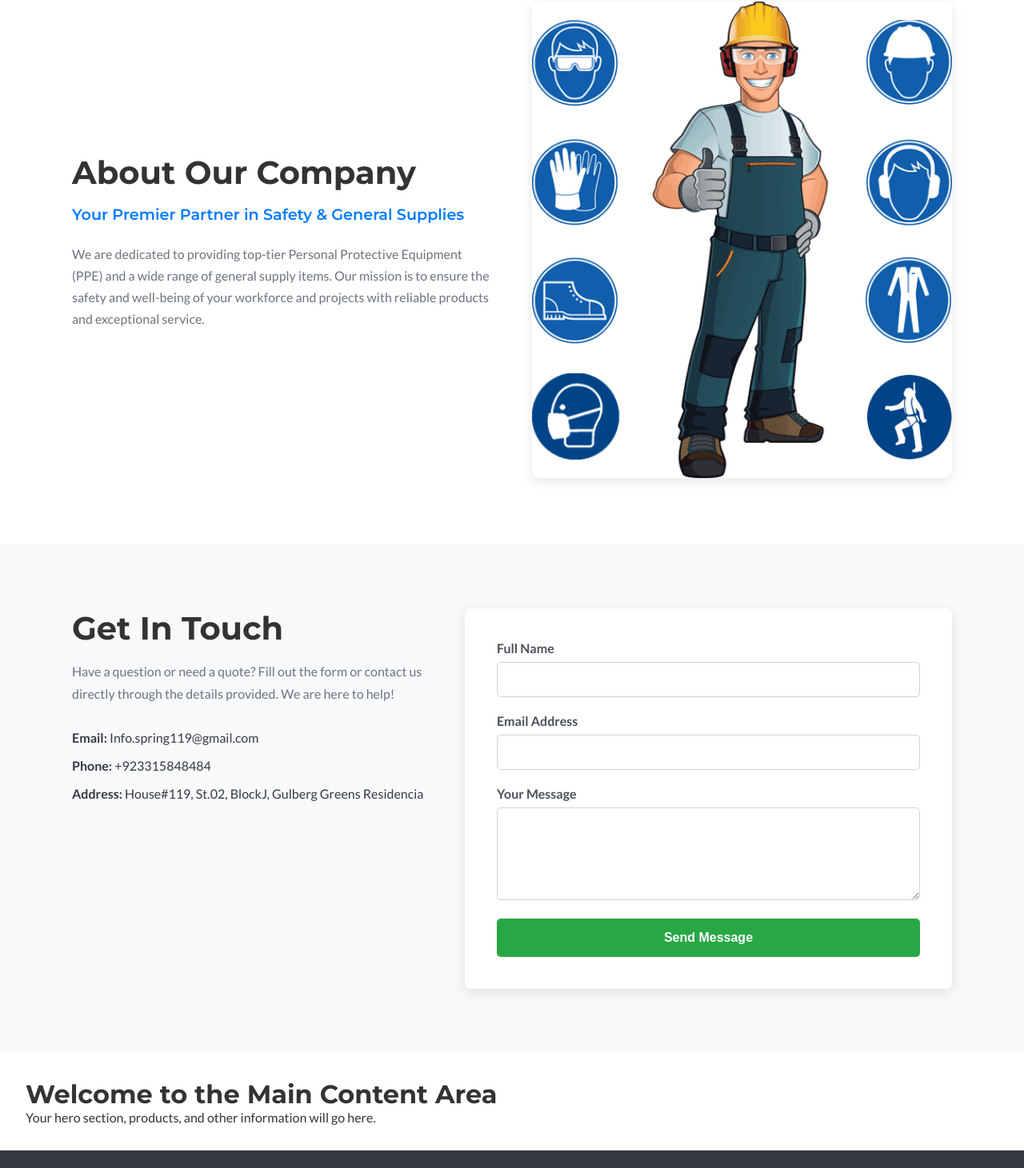
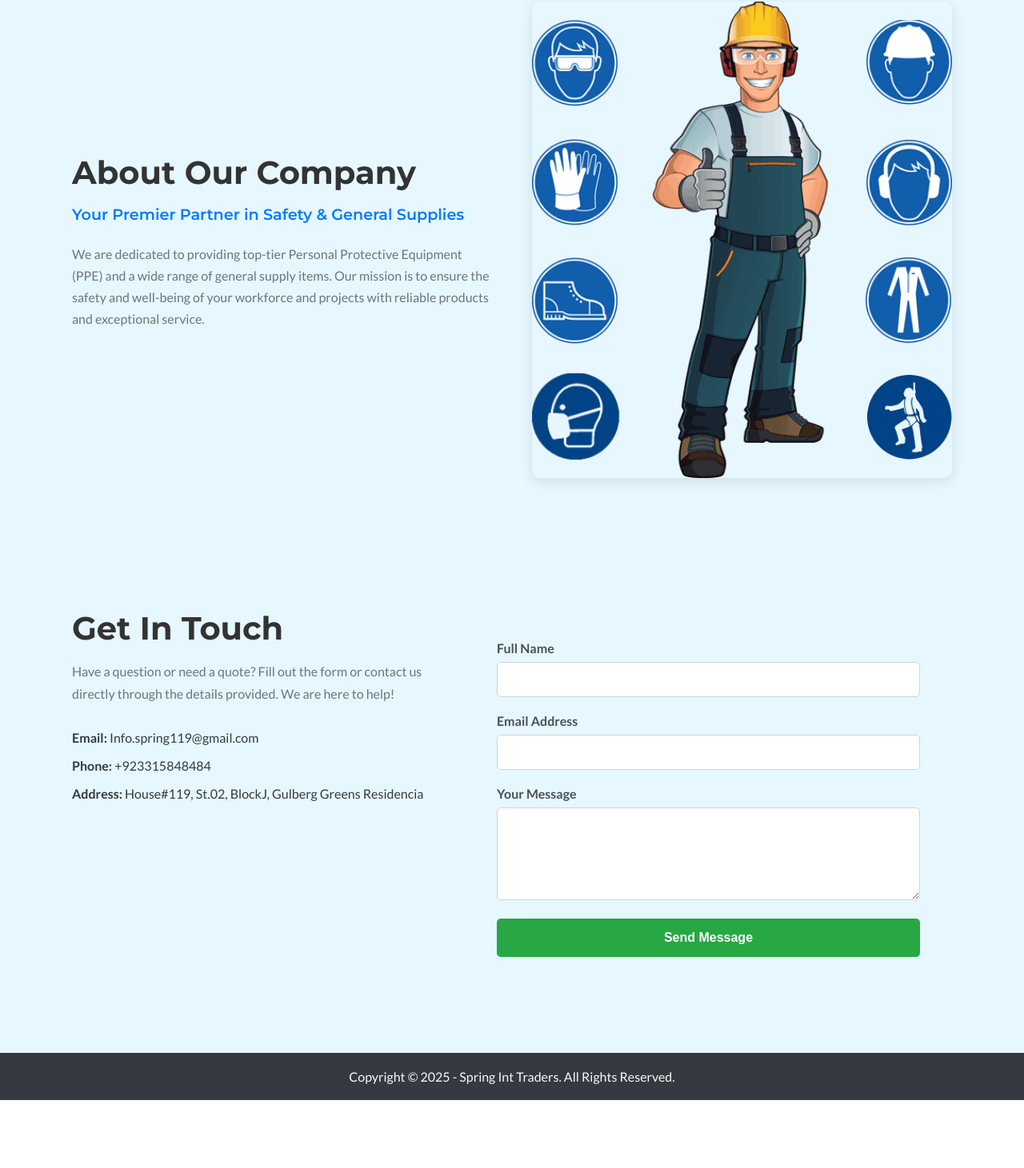
Before and after one commit to fadi-bot/spring-landingpage, a React (Vite) app: page / in a window 1280 px wide. Shown: the part 550-2011 px from the top of the page at 80% size. After the commit the page ends 1926 px from the top, so only its background shows below. Built offline with nearby package versions, Linux system fonts and the light colour scheme.

Commit message:
2nd commit

```diff
--- a/src/App.jsx
+++ b/src/App.jsx
@@ -1,7 +1,7 @@
 // File: src/App.jsx
 
 import './App.css';
-import Header from './components/Header'; // Step 1: Apne naye Header component ko import karein
+import Header from './components/Header';
 import Hero from './components/Hero';
 import AboutUs from './components/AboutUs';
 import ContactUs from './components/ContactUs';
@@ -10,15 +10,10 @@ import Footer from './components/Footer';
 function App() {
   return (
     <div className="App">
-      <Header /> {/* Step 2: Yahan component ko use karein */}
+      <Header />
       <Hero />
       <AboutUs />
       <ContactUs />
-      {/* Baaki page ka content yahan neeche ayega */}
-      <main style={{ padding: '2rem' }}>
-        <h1>Welcome to the Main Content Area</h1>
-        <p>Your hero section, products, and other information will go here.</p>
-      </main>
       <Footer />
     </div>
   );
--- a/src/components/AboutUs.css
+++ b/src/components/AboutUs.css
@@ -1,7 +1,7 @@
 /* File: src/components/AboutUs.css */
 .about-us-section {
   padding: 80px 20px;
-  background-color: #ffffff;
+  background-color: var(--light-color);
 }
 
 .about-us-container {
--- a/src/components/ContactUs.css
+++ b/src/components/ContactUs.css
@@ -1,7 +1,7 @@
 /* File: src/components/ContactUs.css */
 .contact-us-section {
   padding: 80px 20px;
-  background-color: #f8f9fa; /* Halkay gray color ka background */
+  background-color: var(--light-color); /* Yeh line add karein */
 }
 
 .contact-container {
@@ -40,10 +40,10 @@
 
 .contact-form {
   flex: 1.2; /* Form ko thori zayada jagah dega */
-  background: #ffffff;
+  /* background: #ffffff; */
   padding: 40px;
   border-radius: 8px;
-  box-shadow: 0 4px 15px rgba(0, 0, 0, 0.1);
+  /* box-shadow: 0 4px 15px rgba(0, 0, 0, 0.1); */
 }
 
 .form-group {
--- a/src/components/Header.css
+++ b/src/components/Header.css
@@ -1,6 +1,6 @@
 /* File: src/components/Header.css */
  .main-header {
-   background-color: var(--white-color);
+   background-color: rgb(251, 252, 255) ;
    padding: 1rem 2rem;
    box-shadow: 0 2px 5px rgba(0,0,0,0.1);
    width: 100%;
--- a/src/index.css
+++ b/src/index.css
@@ -3,7 +3,7 @@
 :root {
   --primary-color: #4a7aab;  /* Aapka letterhead wala main blue */
   --dark-color: #343a40;     /* Dark grey/blue */
-  --light-color: #f8f9fa;   /* Light grey background */
+  --light-color: #e6f7ff;   /* Light grey background */
   --white-color: #ffffff;
   --green-color: #28a745;    /* Contact form button ke liye */
 }
```
